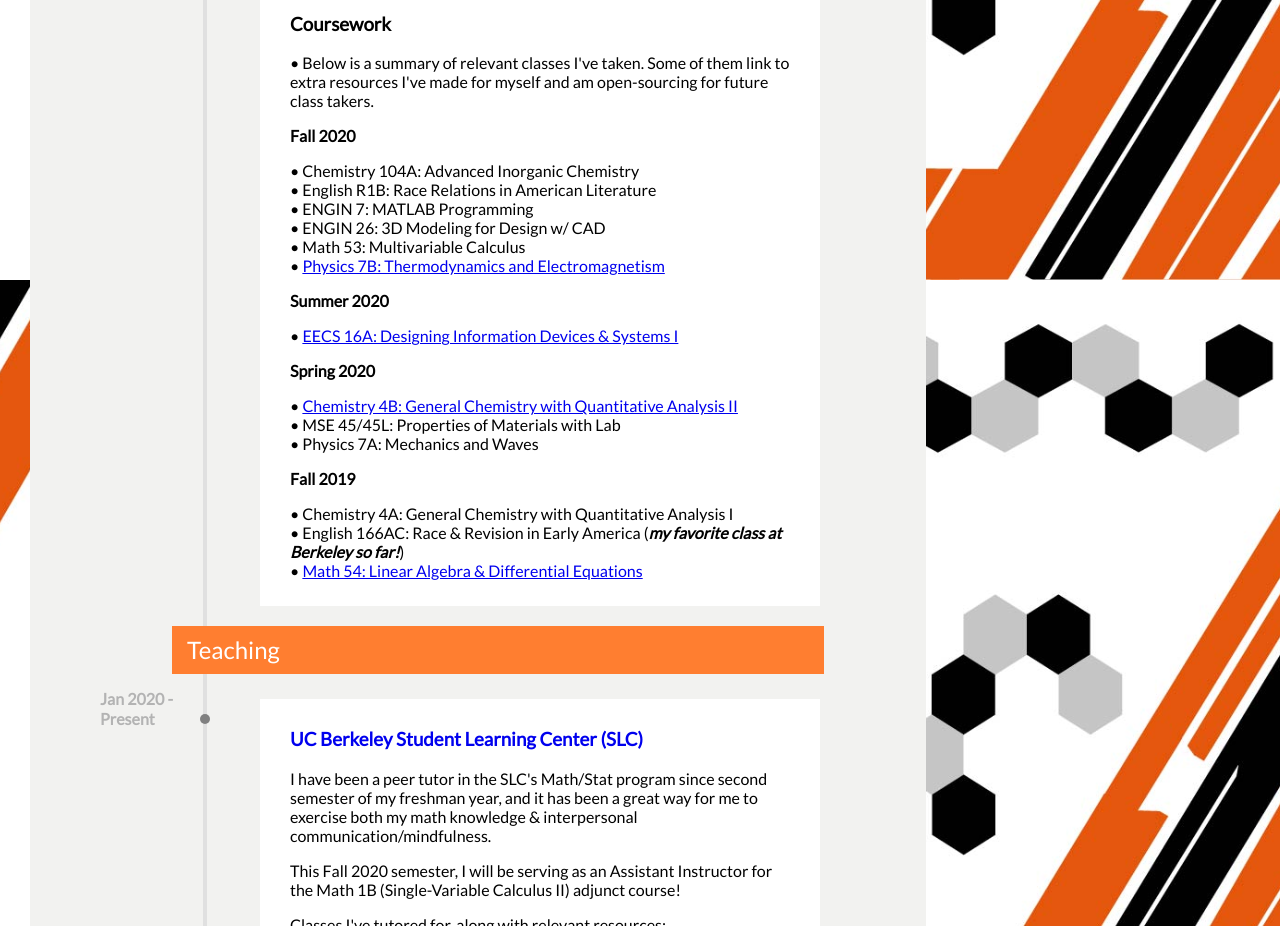
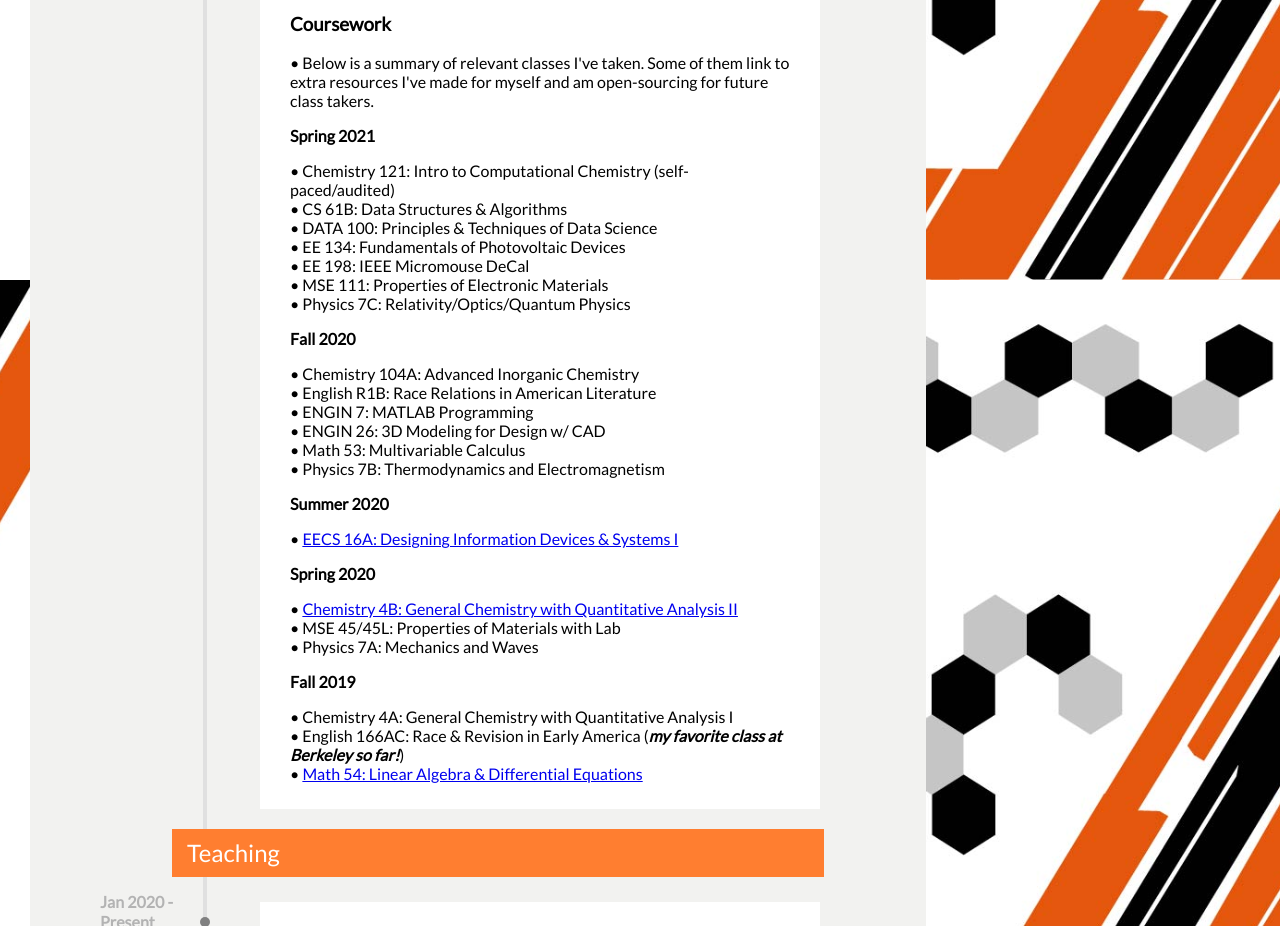
Before and after one commit to bryank-js/bryank-js.github.io, a plain HTML site: page index.html in a window 1280 px wide. Shown: the part 1920-2846 px from the top of the page. Drawn offline with nearby package versions, Linux system fonts and the light colour scheme; files whose address does not match are found by name.

Commit message:
Update index.html

```diff
--- a/index.html
+++ b/index.html
@@ -181,6 +181,22 @@
 						<p> • Below is a summary of relevant classes I've taken. Some of them link to extra resources I've made for myself and am open-sourcing for future class takers.
 							<br>
 						</p>
+						<h4>Spring 2021</h4>
+						<p>
+							• Chemistry 121: Intro to Computational Chemistry (self-paced/audited)
+							<br>
+							• CS 61B: Data Structures & Algorithms
+							<br>
+							• DATA 100: Principles & Techniques of Data Science
+							<br>
+							• EE 134: Fundamentals of Photovoltaic Devices
+							<br>
+							• EE 198: IEEE Micromouse DeCal
+							<br>
+							• MSE 111: Properties of Electronic Materials
+							<br>
+							• Physics 7C: Relativity/Optics/Quantum Physics</a>
+						</p>
 						<h4>Fall 2020</h4>
 						<p>
 							• Chemistry 104A: Advanced Inorganic Chemistry
@@ -193,7 +209,7 @@
 							<br>
 							• Math 53: Multivariable Calculus
 							<br>
-							• <a href="https://www.dropbox.com/sh/3z9nd6n1mp4vpv9/AAD86BwuffNaCtT7vd7mPH9Wa?dl=0" target="_blank">Physics 7B: Thermodynamics and Electromagnetism</a>
+							• Physics 7B: Thermodynamics and Electromagnetism</a>
 						</p>
 						<h4>Summer 2020</h4>
 						<p>
```
